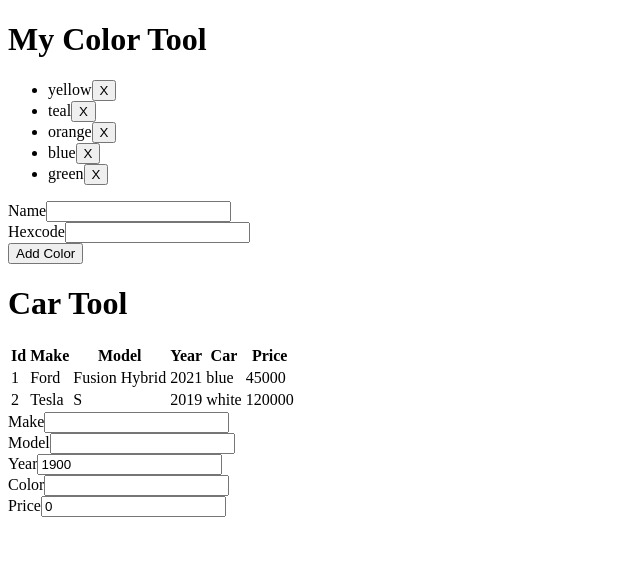
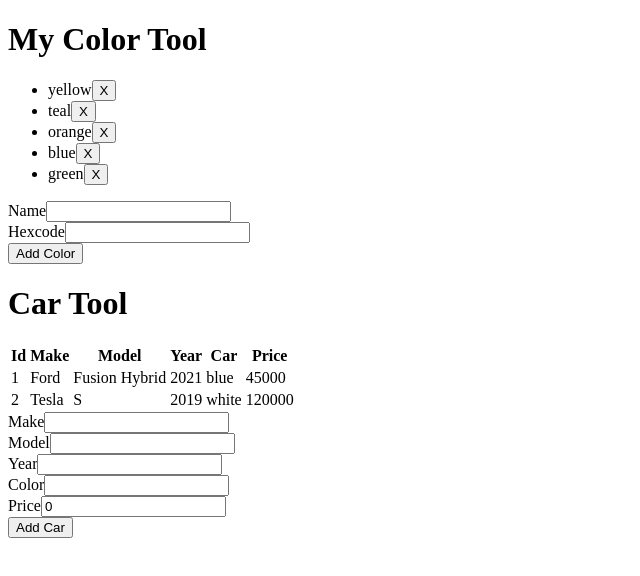
Before and after one commit to t4d-classes/bootcamp_02012021, a React (Create React App) app in the folder demo-app/: page / in a window 1280 px wide. Shown: the top 576 px of the page, without its empty margins (0-640 px from the left). Built offline with nearby package versions, Linux system fonts and the light colour scheme.

Commit message:
add car form

```diff
--- /dev/null
+++ b/demo-app/src/components/CarForm.js
@@ -0,0 +1,70 @@
+import PropTypes from 'prop-types';
+import { useState } from 'react';
+
+import { toString } from '../utils';
+
+const getInitCarForm = () => ({
+  make: '', model: '', year: NaN, color: '', price: 0
+});
+
+export const CarForm = (props) => {
+
+  const [carForm, setCarForm] = useState(getInitCarForm());
+
+  const change = (e) => {
+    setCarForm({
+      ...carForm,
+      [e.target.name]: e.target.getAttribute('data-type') === 'number'
+        ? parseInt(e.target.value, 10) : e.target.value,
+    });
+  };
+
+  const submitCar = () => {
+    props.onSubmitCar({
+      ...carForm,
+    });
+
+    setCarForm(getInitCarForm());
+  };
+
+  return (
+    <form>
+        <div>
+          <label htmlFor="make-input">Make</label>
+          <input type="text" id="make-input" name="make"
+            value={carForm.make} onChange={change} />
+        </div>
+        <div>
+          <label htmlFor="model-input">Model</label>
+          <input type="text" id="model-input" name="model"
+            value={carForm.model} onChange={change} />
+        </div>
+        <div>
+          <label htmlFor="year-input">Year</label>
+          <input type="text" data-type="number" id="year-input" name="year"
+            value={toString(carForm.year)} onChange={change} />
+        </div>
+        <div>
+          <label htmlFor="color-input">Color</label>
+          <input type="text" id="color-input" name="color"
+            value={carForm.color} onChange={change} />
+        </div>
+        <div>
+          <label htmlFor="price-input">Price</label>
+          <input type="text" data-type="number" id="price-input" name="price"
+            value={toString(carForm.price)} onChange={change} />
+        </div>
+        <button type="button" onClick={submitCar}>{props.buttonText}</button>
+      </form>
+  )
+
+};
+
+CarForm.defaultProps = {
+  buttonText: 'Submit Car',
+};
+
+CarForm.propTypes = {
+  buttonText: PropTypes.string,
+  onSubmitCar: PropTypes.func.isRequired,
+};
--- a/demo-app/src/components/CarTool.js
+++ b/demo-app/src/components/CarTool.js
@@ -1,61 +1,31 @@
 import { useState } from 'react';
 
-import { toString } from '../utils';
 import { CarTable } from './CarTable';
+import { CarForm } from './CarForm';
 
 export const CarTool = (props) => {
 
-  const [carForm, setCarForm] = useState({
-    make: '', model: '', year: 1900, color: '', price: 0
-  });
+  const [ cars, setCars ] = useState([ ...props.cars ]);
 
-  const change = (e) => {
+  const addCar = (car) => {
 
-    console.log(e.target.getAttribute('data-type'));
-
-    setCarForm({
-      ...carForm,
-      [e.target.name]: e.target.getAttribute('data-type') === 'number'
-        ? parseInt(e.target.value, 10) : e.target.value,
-    });
-
+    setCars([
+      ...cars,
+      {
+        ...car,
+        id: Math.max(...cars.map(c => c.id), 0) + 1,
+      },
+    ]);
   };
 
-  console.log(carForm);
 
   return (
     <>
       <header>
         <h1>Car Tool</h1>
       </header>
-      <CarTable cars={props.cars} />
-      <form>
-        <div>
-          <label htmlFor="make-input">Make</label>
-          <input type="text" id="make-input" name="make"
-            value={carForm.make} onChange={change} />
-        </div>
-        <div>
-          <label htmlFor="model-input">Model</label>
-          <input type="text" id="model-input" name="model"
-            value={carForm.model} onChange={change} />
-        </div>
-        <div>
-          <label htmlFor="year-input">Year</label>
-          <input type="text" data-type="number" id="year-input" name="year"
-            value={toString(carForm.year)} onChange={change} />
-        </div>
-        <div>
-          <label htmlFor="color-input">Color</label>
-          <input type="text" id="color-input" name="color"
-            value={carForm.color} onChange={change} />
-        </div>
-        <div>
-          <label htmlFor="price-input">Price</label>
-          <input type="text" data-type="number" id="price-input" name="price"
-            value={toString(carForm.price)} onChange={change} />
-        </div>
-      </form>
+      <CarTable cars={cars} />
+      <CarForm buttonText="Add Car" onSubmitCar={addCar}  />
     </>
   );
 
```
Also changed, not shown: 1 other file (tests, documents, lock files or other folders).
